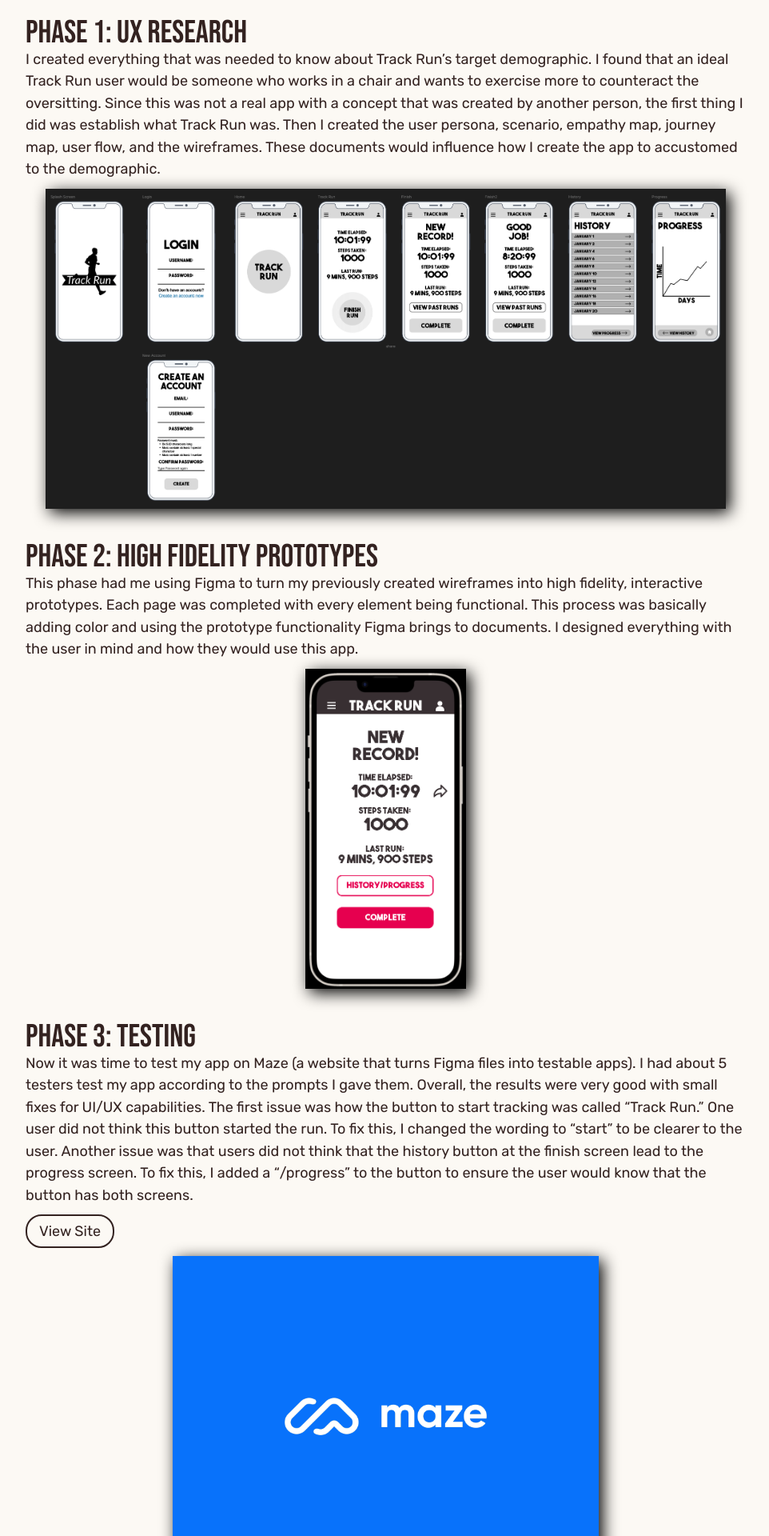
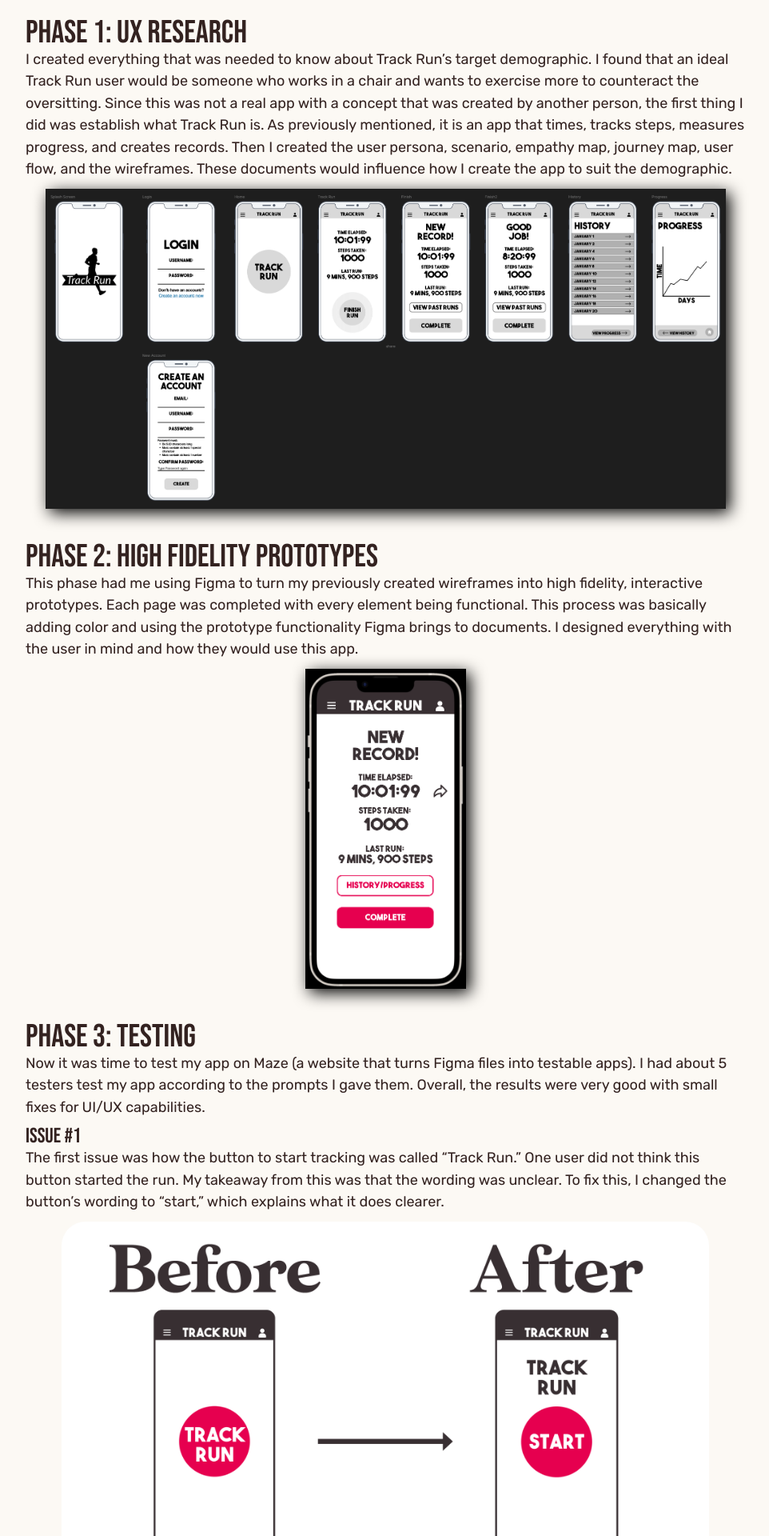
Before and after one commit to JCanDoCode/Portfolio, a PHP site: page /trackrun in a window 1280 px wide. Shown: the part 1240-3160 px from the top of the page at 80% size, without its empty margins (158-1120 px from the left). Run offline with PHP 8.4, Linux system fonts and the light colour scheme; some libraries are stand-ins or nearby versions.

Commit message:
Update 17.5
Added track run issues. Changed Groove artifact image 2. Changed JEEN image 2. Edits to project log written content.

```diff
--- a/css/style.css
+++ b/css/style.css
@@ -963,6 +963,12 @@ article, section {
     background-size: cover;
     background-position: center;
 }
+.trackrun-issue {
+    width: 90%;
+    margin: 0 5% 20px;
+    border-radius: 30px;
+    object-fit: contain;
+}
 .draw-a-card-artifact {
     width: 100%;
     height: 400px;
--- a/index.php
+++ b/index.php
@@ -41,7 +41,7 @@
             <div class="card-container">
                 <div class="card">
                     <div class="card-content" itemscope itemtype="https://schema.org/Project">
-                        <a href="https://jeen.joselcanlas.com/" target="_blank" class="img-link" itemprop="url"><img src="./media/img/jeen_img2.png" alt="JEEN landing page image" itemprop="image"></a>
+                        <a href="https://jeen.joselcanlas.com/" target="_blank" class="img-link" itemprop="url"><img src="./media/img/jeen.png" alt="JEEN landing page image" itemprop="image"></a>
                         <article class="no-margin-top">
                             <h3 itemprop="name">JEEN</h3>
                             <span class="project-category">Web Development</span>
--- a/jeen.php
+++ b/jeen.php
@@ -60,12 +60,13 @@
         <div class="jeen-artifact"></div>
         <article>
             <h3>Prototype</h3>
-            <p>Neal and I coded the website while Eunseol and Emma worked on the user flows of the reservation and order process. We were not aware of responsiveness yet, so these pages were created with static units.</p>
+            <p>Neal and I coded the website while Eunseol and Emma worked on the user flows of the reservation and order process. In this phase, I stayed on track by working on the menu page each day. With this method, I could better estimate how long the coding will take in total and whether I am on track to meet the deadline. I met the initial deadline, but then had to replace the placeholder menu items with the real ones.</p>
         </article>
         <div class="jeen-artifact"></div>
         <article>
             <h3>Launch</h3>
-            <p>Now the JEEN team presented the website to the client. After the website was a success, we launched it on Neals domain.<br><br>Overall, every team member played a part and worked efficiently together. Another thing to note is that we all had a chance to be a product manager since we cycled the role weekly.</p>
+            <p>Then, the JEEN team presented the website to the client successfully and we launched it on Neal’s domain.</p>
+            <p>Overall, every team member played a part and worked efficiently together. Another thing to note is that we all had a chance to be a product manager since we cycled the role weekly.</p>
             <a href="https://jeen.joselcanlas.com/" target="_blank" class="btn space-after">View Site</a>
         </article>
     </main>
--- a/pieces.php
+++ b/pieces.php
@@ -43,7 +43,7 @@
         </article>
         <article>
             <h3>Narrative</h3>
-            <p>In this project, I created my first responsive website that included, responsive elements, font sizes, and media queries. I chose the topic of a fictional company that sells chess boards.</p>
+            <p>In this project, I created my first responsive website that included responsive elements, font sizes, and media queries to support all mobile, tablet, laptop and desktop devices. I chose the topic of a fictional company that sells chess boards.</p>
         </article>
         <article>
             <h3>Wireframe</h3>
@@ -52,7 +52,7 @@
         <div class="pieces-artifact"></div>
         <article>
             <h3>Draft Website</h3>
-            <p>Now it was time to code the layouts made in Figma. I designed with the mobile first idea. This draft website was made responsive with media queries for mobile, tablet, and desktop. This draft website had placeholder frames for where images would go in the final implementation. Another important thing on this website was the hamburger menu which I coded in JavaScript. After this stage, the real website would be filled with all the images and plugins needed.</p>
+            <p>Then, it was time to code the layouts made in Figma. I designed with the mobile first idea. This draft website was made responsive with media queries for mobile, tablet, and desktop. This draft website had placeholder frames for where images would go in the final implementation. Another important thing on this website was the hamburger menu which I coded in JavaScript. After this stage, the real website would be filled with all the images and plugins needed.</p>
         </article>
         <div>
             <pre><code class="language-css">
--- a/trackrun.php
+++ b/trackrun.php
@@ -31,7 +31,7 @@
             </div>
             <h2>Track Run</h2>
             <p>Track Run is a step/run tracking app with many built-in features to enhance your cardio. Track Run can time your runs, track your steps taken, view progress and your past runs.</p>
-            <p><strong>Time Taken To Complete: </strong>27.25 hours</p>
+            <p><strong>Time Taken To Complete: </strong>19.25 hours</p>
         </article>
         <article>
             <h3>Contributors</h3>
@@ -47,7 +47,7 @@
         </article>
         <article>
             <h3>Phase 1: UX Research</h3>
-            <p>I created everything that was needed to know about Track Run’s target demographic. I found that an ideal Track Run user would be someone who works in a chair and wants to exercise more to counteract the oversitting. Since this was not a real app with a concept that was created by another person, the first thing I did was establish what Track Run was. Then I created the user persona, scenario, empathy map, journey map, user flow, and the wireframes. These documents would influence how I create the app to accustomed to the demographic.</p>
+            <p>I created everything that was needed to know about Track Run’s target demographic. I found that an ideal Track Run user would be someone who works in a chair and wants to exercise more to counteract the oversitting. Since this was not a real app with a concept that was created by another person, the first thing I did was establish what Track Run is. As previously mentioned, it is an app that times, tracks steps, measures progress, and creates records. Then I created the user persona, scenario, empathy map, journey map, user flow, and the wireframes. These documents would influence how I create the app to suit the demographic.</p>
         </article>
         <div class="trackrun-artifact"></div>
         <article>
@@ -57,10 +57,18 @@
         <div class="trackrun-artifact"></div>
         <article>
             <h3>Phase 3: Testing</h3>
-            <p>Now it was time to test my app on Maze (a website that turns Figma files into testable apps). I had about 5 testers test my app according to the prompts I gave them. Overall, the results were very good with small fixes for UI/UX capabilities. The first issue was how the button to start tracking was called “Track Run.” One user did not think this button started the run. To fix this, I changed the wording to “start” to be clearer to the user. Another issue was that users did not think that the history button at the finish screen lead to the progress screen. To fix this, I added a “/progress” to the button to ensure the user would know that the button has both screens.</p>
+            <p>Now it was time to test my app on Maze (a website that turns Figma files into testable apps). I had about 5 testers test my app according to the prompts I gave them. Overall, the results were very good with small fixes for UI/UX capabilities.</p>
+            <h4>Issue #1</h4>
+            <p>The first issue was how the button to start tracking was called “Track Run.” One user did not think this button started the run. My takeaway from this was that the wording was unclear. To fix this, I changed the button’s wording to “start,” which explains what it does clearer.</p>
+            <img src="./media/img/trackrun_issue1.png" alt="Issue #1 before and after" class="trackrun-issue">
+            <h4>Issue #2</h4>
+            <p>The second issue was that users did not think that the history button at the finish screen lead to the progress screen. Many users opted to use the hamburger menu to navigate to the progress screen, which was not the expected path. To fix this, I added a “/progress” to the button to ensure the user knows that the button shows both screens.</p>
+            <img src="./media/img/trackrun_issue2.png" alt="Issue #2 before and after" class="trackrun-issue">
+            <h4>Issue #3</h4>
+            <p>The last issue I found was the points on the progress graph were too small for mobile users to click. To fix this, I created a larger area to click the point.</p>
             <a href="https://trackrun.joselcanlas.com/" target="_blank" class="btn space-after">View Site</a>
+            <img src="./media/img/trackrun_issue3.png" alt="Issue #3 before and after" class="trackrun-issue">
         </article>
-        <div class="trackrun-artifact"></div>
     </main>
     <div class="footer-stroke">
         <div class="thick"></div>
--- a/work.php
+++ b/work.php
@@ -28,7 +28,7 @@
             <div class="card-container">
                 <div class="card">
                     <div class="card-content" itemscope itemtype="https://schema.org/Project">
-                        <a href="https://jeen.joselcanlas.com/" target="_blank" class="img-link" itemprop="url"><img src="./media/img/jeen_img2.png" alt="JEEN landing page image" itemprop="image"></a>
+                        <a href="https://jeen.joselcanlas.com/" target="_blank" class="img-link" itemprop="url"><img src="./media/img/jeen.png" alt="JEEN landing page image" itemprop="image"></a>
                         <article class="no-margin-top">
                             <h3 itemprop="name">JEEN</h3>
                             <span class="project-category">Web Development</span>
```
Also changed, not shown: media/img/groove_img2.png, media/img/jeen.png (added), media/img/jeen_img2.png, media/img/trackrun_issue1.png (added), media/img/trackrun_issue2.png (added), media/img/trackrun_issue3.png (added).
